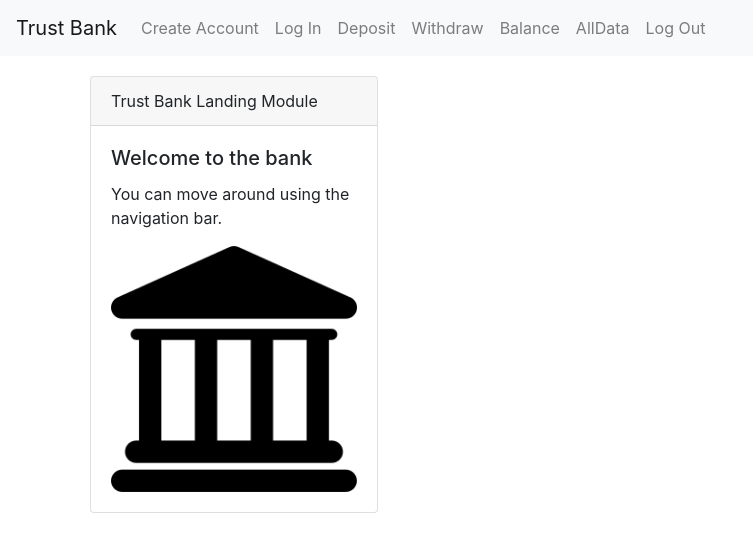
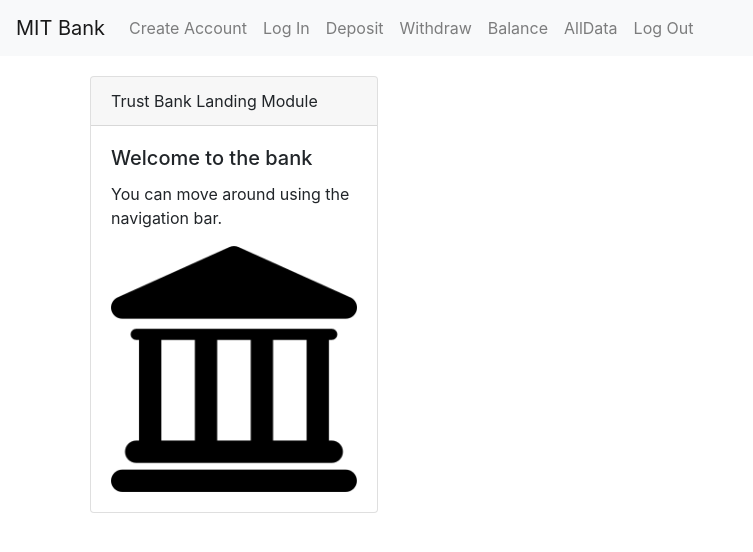
Before and after one commit to rebeccabuehler/full-stack-bank, a website: page public/index.html in a window 1280 px wide. Shown: the whole page, without its empty margins (0-753 px from the left). Drawn offline with nearby package versions, Linux system fonts and the light colour scheme.

Commit message:
chnaging bank name

```diff
--- a/public/index.html
+++ b/public/index.html
@@ -1,7 +1,7 @@
 <!DOCTYPE html>
 <html>
   <head>
-    <title>Trust Bank</title>
+    <title>MIT Bank</title>
 
     <!--Firebase google-->
     <script src="https://www.gstatic.com/firebasejs/7.24.0/firebase-app.js"></script>
--- a/public/navbar.js
+++ b/public/navbar.js
@@ -22,7 +22,7 @@ function NavBar(props) {
   return (
     <nav className="navbar navbar-expand-lg navbar-light bg-light">
       <Link className="navbar-brand" to="/">
-        Trust Bank
+        MIT Bank
       </Link>
       <button
         className="navbar-toggler"
```
